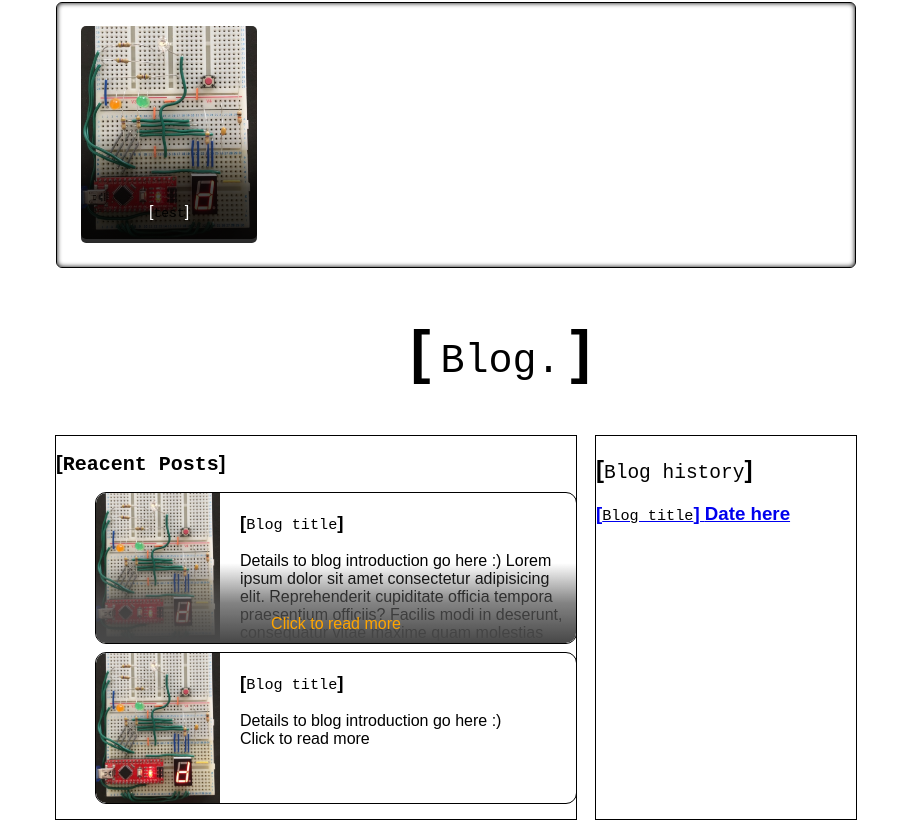
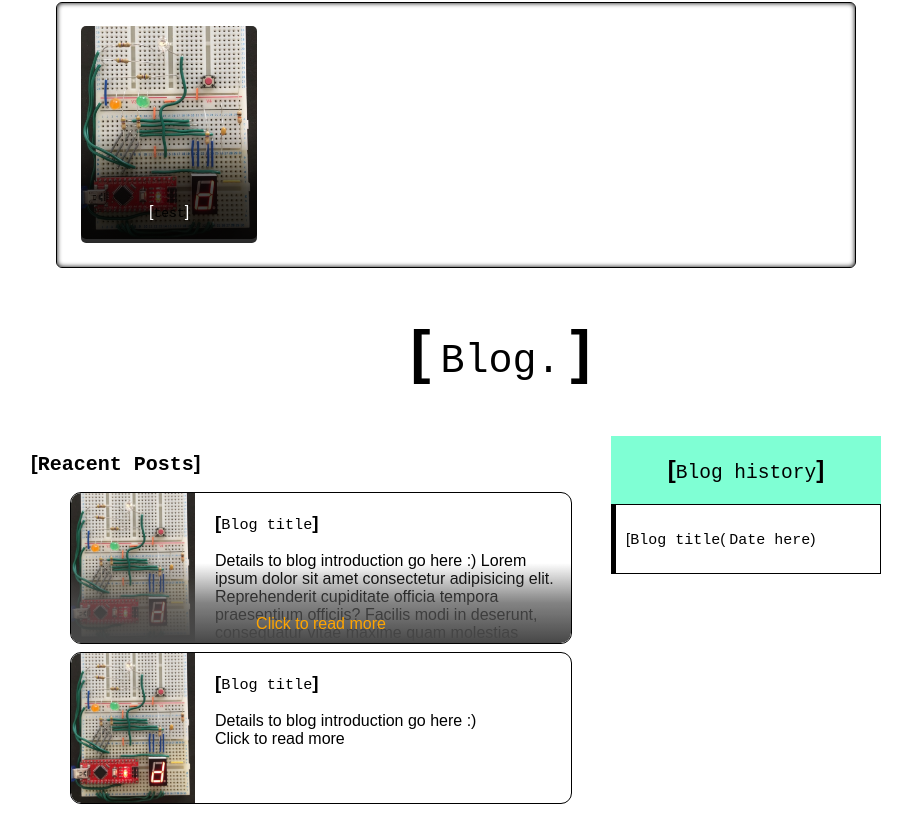
Before and after one commit to Joshua-Jandrell/portfolio-website, a plain HTML site: page Pages/Index/index.html in a window 1280 px wide. Shown: the part 2824-3653 px from the top of the page, without its empty margins (184-1096 px from the left). Drawn offline with Linux system fonts and the light colour scheme.

Commit message:
Added some crude styling to bog history section

```diff
--- a/Pages/Index/index.html
+++ b/Pages/Index/index.html
@@ -401,11 +401,11 @@
               <h2 clss="main-h">[<span class="blk">Blog history</span>]</h2>
               <ul class="blog-history-list">
                 <li>
-                  <a href="http://" class="u-nav"
-                    ><h3 class="main-h">
-                      [<span class="blk">Blog title</span>]
-                      <time datetime="">Date here</time>
-                    </h3></a
+                  <a href="http://" class="u-nav blog-nav"
+                    ><h4 class="blog-h">
+                      [<span class="blk">Blog title</span>(
+                      <time datetime="" class="blk">Date here</time>)
+                    </h4></a
                   >
                 </li>
               </ul>
--- a/Pages/Index/index.js
+++ b/Pages/Index/index.js
@@ -1,6 +1,7 @@
 
 const className = "topDiv";
 const toggleClass = "z-1";
+const addClass = "z10";
 window.onscroll = function () {
   let scrollFromTop =
     window.pageYOffset !== undefined
@@ -13,9 +14,11 @@ window.onscroll = function () {
   if (scrollFromTop > showPt) {
     if(mb.classList.contains(toggleClass)){
       mb.classList.remove(toggleClass);
+      mb.classList.add(addClass);
     }
   }
   else if(!mb.classList.contains(toggleClass)){
     mb.classList.add(toggleClass);
+    mb.classList.remove(addClass);
   }
 };
--- a/clean.css
+++ b/clean.css
@@ -25,8 +25,8 @@ body.max {
   transition: all;
   transition-timing-function: linear 2s;
 }
-.z1 {
-  z-index: 1;
+.z10 {
+  z-index: 10;
 }
 
 /* ================================================================= */
@@ -316,7 +316,7 @@ ul.details-list li {
 .game-image{
   width: 100%;
   border-radius: 5px;
-  z-index: -1;
+  z-index: inherit;
 }
 
 .games-section ul.grid-list li a{
@@ -335,6 +335,7 @@ ul.details-list li {
   width: 100%;
   height: 100%;
   border: 5px;
+  z-index: inherit;
 }
 .game-label{
   position: absolute;
@@ -351,13 +352,11 @@ ul.details-list li {
     rgba(0, 0, 0, 0.711) 50%,
     rgba(0, 0, 0, 0.841) 100%
   );
-
-  z-index: 1;
-
   text-align: center;
   padding-top: 40%;
 
   color: white;
+  z-index: 1;
   }
 
 
@@ -369,16 +368,15 @@ ul.details-list li {
 .blog-grid
 {
   display: grid;
-  max-width: 800px;
+  max-width: 850px;
   grid-template-columns: 3fr 1.5fr;
 
-  gap: 20px;
+  gap: 40px;
   margin: 0 auto;
 }
 .recent-posts{
   display: block;
   width: 100%;
-  outline: 1px solid black;
 }
 .brecent-posts ul{
   display: block;
@@ -398,7 +396,6 @@ ul.details-list li {
   height: 100%;
   float: left;
   margin-right: 20px;
-  z-index: 1;
 
   border-bottom-left-radius: 10px;
   border-top-left-radius: 10px;
@@ -446,8 +443,8 @@ a.blog-sample{
 
 /* Blog history section */
 .blog-history{
-  outline: 1px solid black;
   width: 100%;
+  height: 100%;
 }
 
 .blog-history ul{
@@ -462,4 +459,27 @@ a.blog-sample{
 .blog-history ul li{
   display: block;
   margin-left: 0;
+  border: 1px solid black;
+  border-left: 5px solid black;
+  padding: 5px 10px;
+  margin: 0;
 }
+
+.blog-history h2{
+  display: block;
+  background-color: aquamarine;
+  padding-top: 20px;
+  padding-bottom: 20px;
+  margin: 0;
+  text-align: center;
+}
+
+.blog-h{
+  font-weight: normal;
+  font-size: 15px;
+}
+
+.blog-nav{
+  color: inherit;
+  text-decoration: none;
+}
```
